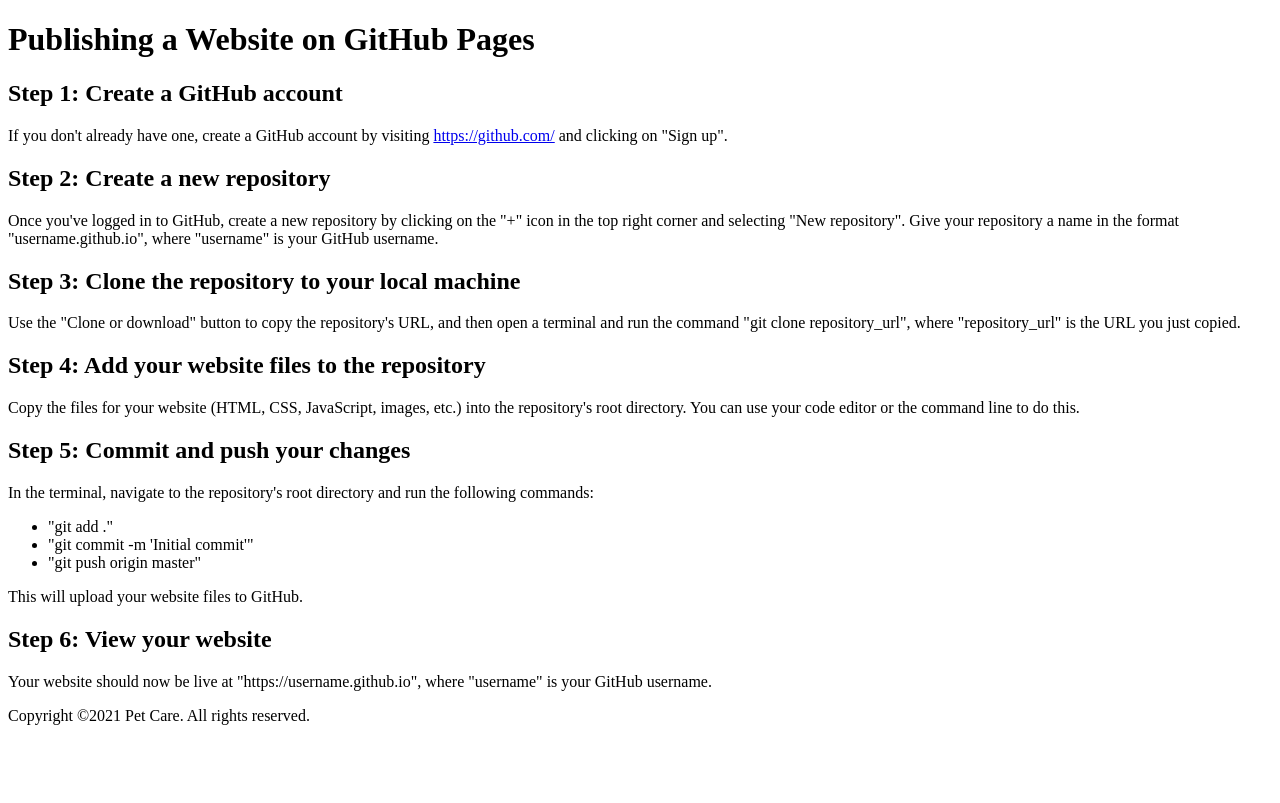
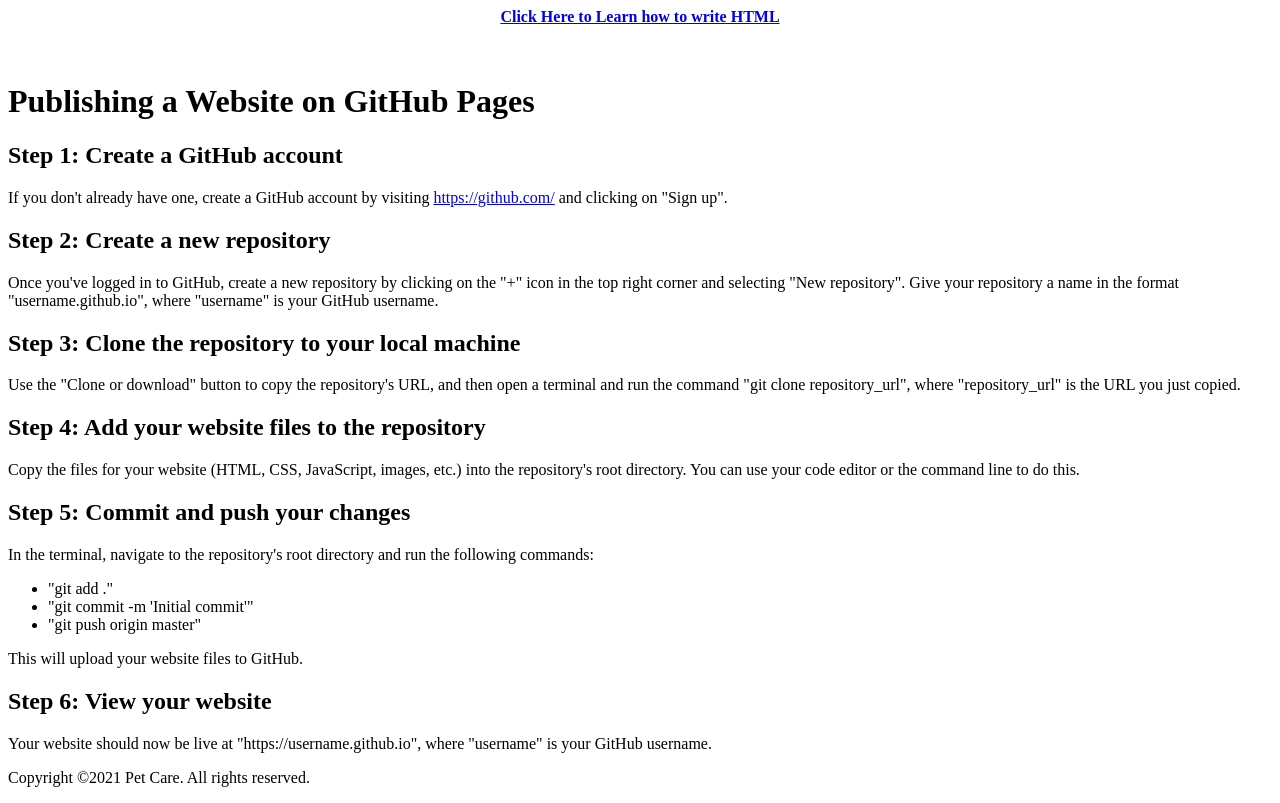
Before and after one commit to kjeanhugs/kjeanhugs.github.io, a plain HTML site: page howto.html in a window 1280 px wide. Drawn offline with Linux system fonts and the light colour scheme.

Commit message:
Update howto.html

```diff
--- a/howto.html
+++ b/howto.html
@@ -4,6 +4,8 @@
     <title>Publishing a Website on GitHub Pages</title>
 </head>
 <body>
+     <b><center><a href="html.html">Click Here to Learn how to write HTML</a></center></b><br><br>
+
     <header>
         <h1>Publishing a Website on GitHub Pages</h1>
     </header>
```
